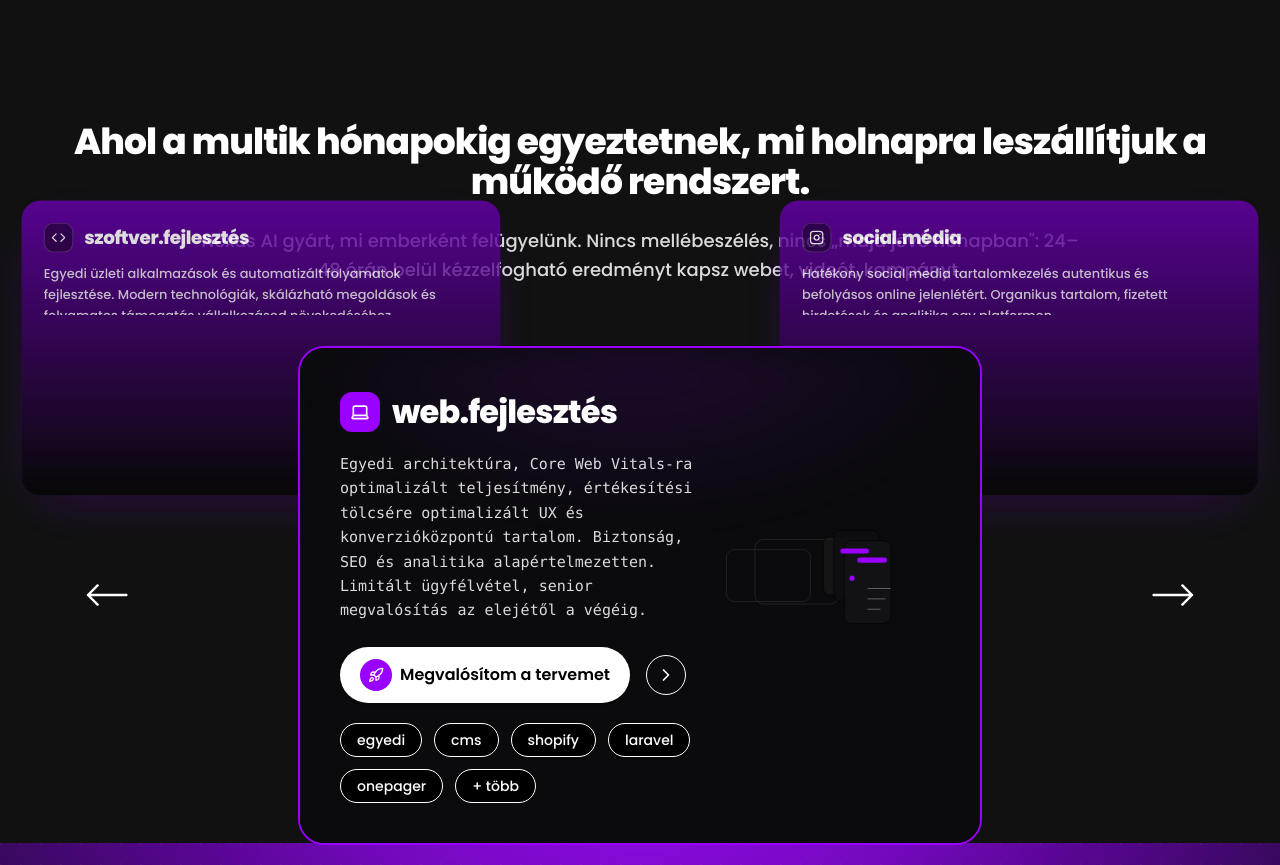
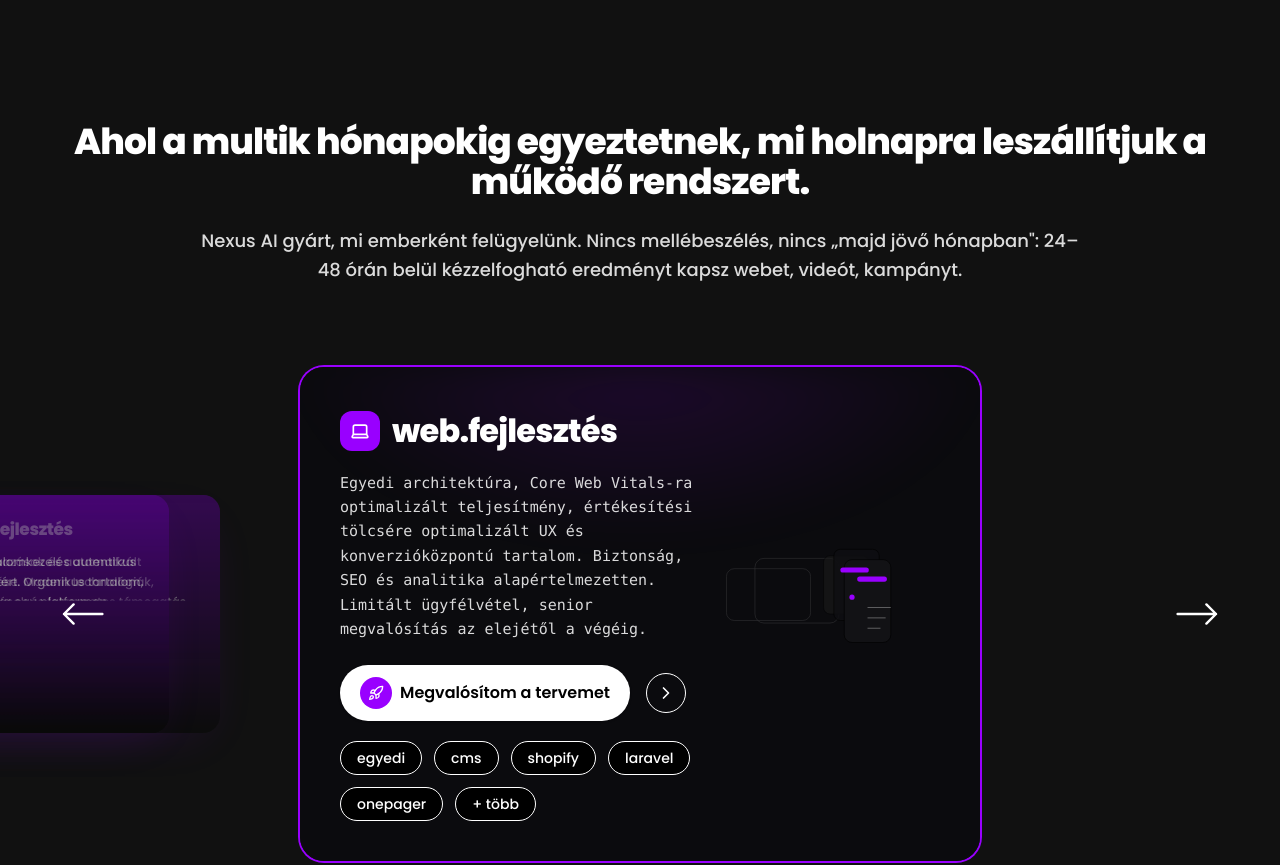
Before and after one commit to mrcoinzy/vizio-ai-flow, a React (Vite) app: page / in a window 1280 px wide. Shown: the part 1900-2765 px from the top of the page. Built offline with nearby package versions, Linux system fonts and the light colour scheme.

Commit message:
Fix Services Section UI
Corrected UI/UX issues in the Services section to improve layout and prevent overlapping elements.

```diff
--- a/src/components/ServicesSection.tsx
+++ b/src/components/ServicesSection.tsx
@@ -74,17 +74,17 @@ function GhostServiceCard({ service, side }) {
   const IconComponent = service.icon;
   return (
     <div
-      className={`pointer-events-none absolute ${isLeft ? "left-[-48px] md:left-[-72px]" : "right-[-48px] md:right-[-72px]"} top-[75%] -translate-y-1/2 z-0`}
+      className={`pointer-events-none absolute ${isLeft ? "left-[-120px] md:left-[-180px]" : "right-[-120px] md:right-[-180px]"} top-[70%] -translate-y-1/2 z-0`}
       style={{ transformOrigin: "center" }}
     >
       <div
         className="relative rounded-[20px] overflow-hidden"
         style={{
-          width: 520,
-          height: 320,
+          width: 420,
+          height: 280,
           background: `linear-gradient(180deg, ${ACCENT} 0%, rgba(0,0,0,.35) 100%)`,
           boxShadow: `0 18px 60px -20px ${ACCENT}55`,
-          opacity: 0.9,
+          opacity: 0.7,
         }}
       >
         <div className="w-full h-full bg-black/35" />
@@ -190,8 +190,8 @@ export default function ServiceCarousel() {
   const next = (i + 1) % SERVICES.length;
 
   return (
-    <div className="w-full min-h-[88vh] px-4" style={{ backgroundColor: "#111111" }}>
-      <div className="text-center mb-16 pt-16">
+    <div className="w-full min-h-screen px-4 py-16" style={{ backgroundColor: "#111111" }}>
+      <div className="text-center mb-20">
         <h2 className="text-white text-3xl md:text-4xl font-extrabold tracking-tight mb-6">
           Ahol a multik hónapokig egyeztetnek, mi holnapra leszállítjuk a működő rendszert.
         </h2>
@@ -199,12 +199,13 @@ export default function ServiceCarousel() {
           Nexus AI gyárt, mi emberként felügyelünk. Nincs mellébeszélés, nincs „majd jövő hónapban": 24–48 órán belül kézzelfogható eredményt kapsz webet, videót, kampányt.
         </p>
       </div>
-      <div className="relative w-full max-w-[1200px] mx-auto">
+
+      <div className="relative w-full max-w-[1400px] mx-auto min-h-[500px] flex items-center">
         <AnimatePresence mode="wait" initial={false}>
           <motion.div
             key={`left-${SERVICES[prev].id}`}
             initial={{ opacity: 0, x: -60, scale: 0.9 }}
-            animate={{ opacity: 0.95, x: 0, scale: 0.92 }}
+            animate={{ opacity: 0.6, x: 0, scale: 0.85 }}
             exit={{ opacity: 0, x: -60 }}
             transition={{ duration: 0.3 }}
             className="z-0"
@@ -215,7 +216,7 @@ export default function ServiceCarousel() {
           <motion.div
             key={`right-${SERVICES[next].id}`}
             initial={{ opacity: 0, x: 60, scale: 0.9 }}
-            animate={{ opacity: 0.95, x: 0, scale: 0.92 }}
+            animate={{ opacity: 0.6, x: 0, scale: 0.85 }}
             exit={{ opacity: 0, x: 60 }}
             transition={{ duration: 0.3 }}
             className="z-0"
@@ -227,7 +228,7 @@ export default function ServiceCarousel() {
         <SideLineArrow side="left" onClick={() => go(-1)} />
         <SideLineArrow side="right" onClick={() => go(1)} />
 
-        <div className="relative flex items-center justify-center z-10">
+        <div className="relative flex items-center justify-center z-10 w-full">
           <AnimatePresence mode="wait">
             <motion.div
               key={SERVICES[i].id}
```
